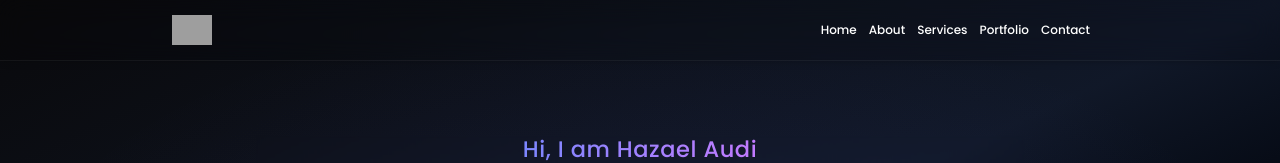
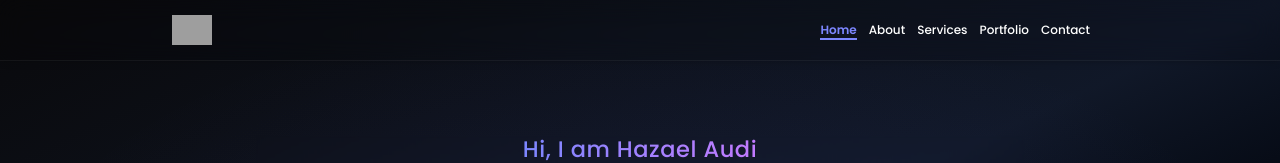
Before and after one commit to AudiHazael/hazaeldevs-portfolio, a React (Vite) app: page / in a window 1280 px wide. Shown: the top 163 px of the page. Built offline with nearby package versions, Linux system fonts and the light colour scheme; grey boxes are pictures that could not be loaded.

Commit message:
More UI Updates

```diff
--- a/src/components/About.jsx
+++ b/src/components/About.jsx
@@ -17,7 +17,10 @@ const fadeInUp = {
 
 function About() {
   return (
-    <section className="relative py-24 overflow-hidden bg-gradient-to-b from-gray-900 via-zinc-900 to-black text-gray-100">
+    <section
+      className="relative py-24 overflow-hidden bg-gradient-to-b from-gray-900 via-zinc-900 to-black text-gray-100"
+      id="about"
+    >
       {/* Subtle decorative glow */}
       <div className="absolute inset-0 -z-10">
         <div className="absolute top-20 left-10 w-72 h-72 bg-indigo-500/20 blur-3xl rounded-full animate-pulse"></div>
--- a/src/components/Nav.jsx
+++ b/src/components/Nav.jsx
@@ -3,11 +3,30 @@ import { motion } from "framer-motion";
 
 function Navbar() {
   const [isOpen, setIsOpen] = useState(false);
+  const [activeSection, setActiveSection] = useState("home");
 
   useEffect(() => {
     const closeMenuOnScroll = () => setIsOpen(false);
     window.addEventListener("scroll", closeMenuOnScroll);
     return () => window.removeEventListener("scroll", closeMenuOnScroll);
+  }, []);
+
+  // Watch which section is in view
+  useEffect(() => {
+    const sections = document.querySelectorAll("section[id]");
+    const observer = new IntersectionObserver(
+      (entries) => {
+        entries.forEach((entry) => {
+          if (entry.isIntersecting) {
+            setActiveSection(entry.target.id);
+          }
+        });
+      },
+      { threshold: 0.6 }
+    );
+
+    sections.forEach((section) => observer.observe(section));
+    return () => sections.forEach((section) => observer.unobserve(section));
   }, []);
 
   const fadeDown = {
@@ -18,6 +37,14 @@ function Navbar() {
       transition: { duration: 0.7, ease: "easeOut" },
     },
   };
+
+  const navLinks = [
+    { id: "home", label: "Home" },
+    { id: "about", label: "About" },
+    { id: "services", label: "Services" },
+    { id: "portfolio", label: "Portfolio" },
+    { id: "contact", label: "Contact" },
+  ];
 
   return (
     <motion.nav
@@ -74,36 +101,20 @@ function Navbar() {
           } absolute top-full left-0 w-full bg-black/50 px-6 py-4 md:static md:bg-transparent md:flex md:items-center md:space-x-6 md:w-auto transition-all duration-300 ease-in-out`}
         >
           <ul className="flex flex-col px-4 py-4 md:p-0 md:flex-row md:space-y-0 space-y-3 text-white font-medium gap-4">
-            <li>
-              <a href="#home" className="hover:text-indigo-300">
-                Home
-              </a>
-            </li>
-            <li>
-              <a href="#about" className="hover:text-indigo-300">
-                About
-              </a>
-            </li>
-            <li>
-              <a href="#services" className="hover:text-indigo-300">
-                Services
-              </a>
-            </li>
-            <li>
-              <a href="#portfolio" className="hover:text-indigo-300">
-                Portfolio
-              </a>
-            </li>
-            {/* <li>
-              <a href="#pricing" className="hover:text-indigo-300">
-                Pricing
-              </a>
-            </li> */}
-            <li>
-              <a href="#contact" className="hover:text-indigo-300">
-                Contact
-              </a>
-            </li>
+            {navLinks.map((link) => (
+              <li key={link.id}>
+                <a
+                  href={`#${link.id}`}
+                  className={`hover:text-indigo-300 transition ${
+                    activeSection === link.id
+                      ? "text-indigo-400 font-semibold border-b-2 border-indigo-400"
+                      : ""
+                  }`}
+                >
+                  {link.label}
+                </a>
+              </li>
+            ))}
           </ul>
         </div>
       </div>
--- a/src/components/Services.jsx
+++ b/src/components/Services.jsx
@@ -41,7 +41,7 @@ function Services() {
           viewport={{ once: true }}
           variants={fadeInUp}
           custom={0}
-          className="md:text-center mb-16 flex flex-col justify-center"
+          className="md:text-center mb-16 flex flex-col justify-center items-start md:items-center"
         >
           <h6 className="text-sm font-semibold tracking-widest text-indigo-400 uppercase mb-3">
             My Services
@@ -60,7 +60,7 @@ function Services() {
           viewport={{ once: true }}
           custom={1}
         >
-          <div className="md:w-1/2 flex items-center justify-center p-10 border-b border-zinc-800">
+          <div className="md:w-1/2 flex items-center justify-center py-10 border-b border-zinc-800">
             <h2 className="text-2xl md:text-3xl font-semibold text-indigo-400 leading-snug">
               User Interface Design for Websites & Mobile Applications
             </h2>
@@ -88,7 +88,7 @@ function Services() {
           viewport={{ once: true }}
           custom={2}
         >
-          <div className="md:w-1/2 flex items-center justify-center p-10 border-b border-zinc-800">
+          <div className="md:w-1/2 flex items-center justify-center py-10 border-b border-zinc-800">
             <h2 className="text-2xl md:text-3xl font-semibold text-indigo-400 leading-snug">
               Frontend Development for Websites & Mobile Applications
             </h2>
--- a/src/pages/Home.jsx
+++ b/src/pages/Home.jsx
@@ -38,7 +38,7 @@ function Home() {
         <Tools />
       </div>
 
-      <section className="py-8 text-gray-800">
+      <section className="py-8">
         <div className="" id="portfolio">
           <Portfolio />
         </div>
```
